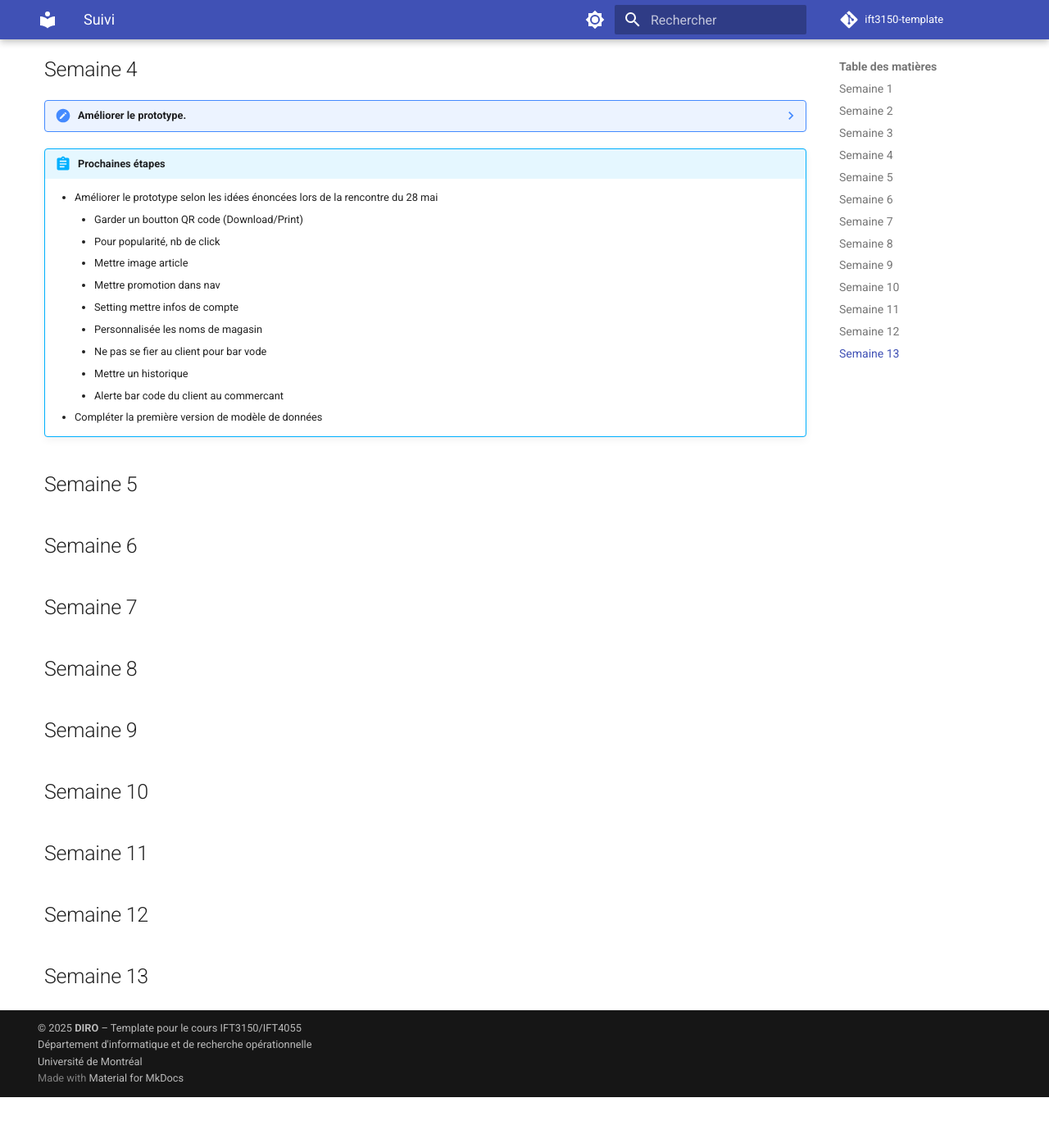
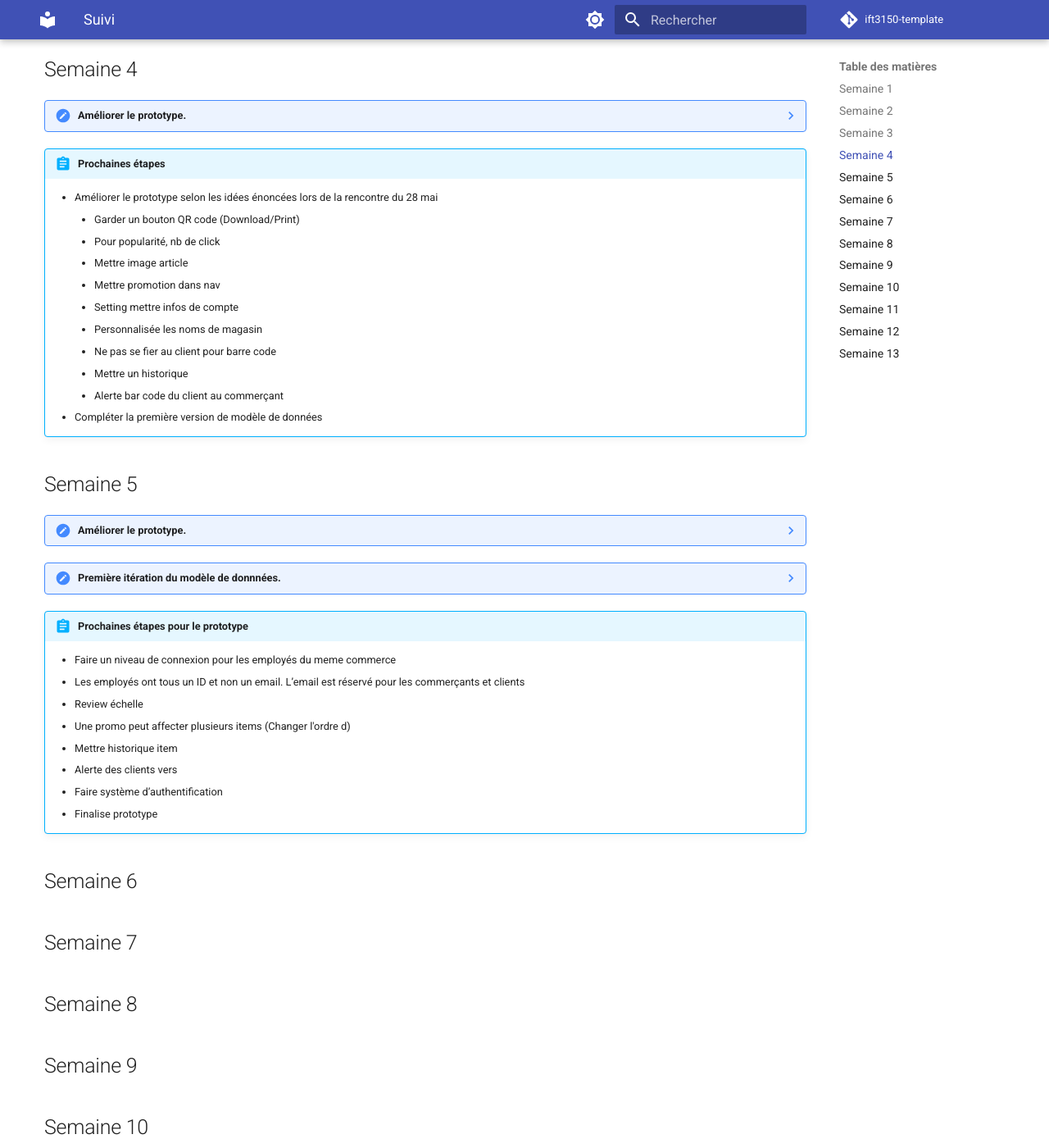
Before and after one commit to protolabo/dime, an MkDocs documentation site: the page built from docs/suivi.md, in a window 1280 px wide and 1400 px high, scrolled down 1851 px. Shown: the whole window at 82% size. Built offline with MkDocs 1.6.1 and Material for MkDocs 9.7.7, drawn with Linux system fonts in a browser that asks for light colours; comment, search, counter and statistics services are not loaded; before the commit the page ends 3189 px from its top, so only the background shows below that.

Commit message:
Première partie du suivi de la semaine 5

```diff
--- a/docs/suivi.md
+++ b/docs/suivi.md
@@ -103,20 +103,40 @@
 
 !!! abstract "Prochaines étapes"
     - Améliorer le prototype selon les idées énoncées lors de la rencontre du 28 mai
-        - Garder un boutton QR code (Download/Print)
+        - Garder un bouton QR code (Download/Print)
         - Pour popularité, nb de click
         - Mettre image article
         - Mettre promotion dans nav
         - Setting mettre infos de compte
         - Personnalisée les noms de magasin
-        - Ne pas se fier au client pour bar vode
+        - Ne pas se fier au client pour barre code
         - Mettre un historique
-        - Alerte bar code du client au commercant
+        - Alerte bar code du client au commerçant
     - Compléter la première version de modèle de données
 
 
 
 ## Semaine 5
+??? note "Améliorer le prototype."
+    - [x] Réunir les butons "**Download QR Code**" et "**Print QR Code**" en un seul.
+    - [x] Rajouter une image pour tous les articles.
+    - [x] Rajouter la section "**Promotions**" pour les **comptes commerçants**.
+    - [x] Personalisation des noms de commerces et d'items du côté des **comptes clients**.
+
+
+??? note "Première itération du modèle de donnnées."
+    - [x] Première ligne.
+
+
+!!! abstract "Prochaines étapes pour le prototype"
+    - Faire un niveau de connexion pour les employés du meme commerce
+    - Les employés ont tous un ID et non un email. L’email est réservé pour les commerçants et clients
+    - Review échelle
+    - Une promo peut affecter plusieurs items (Changer l'ordre d)
+    - Mettre historique item
+    - Alerte des clients vers
+    - Faire système d’authentification
+    - Finalise prototype
 
 ## Semaine 6
 
```
